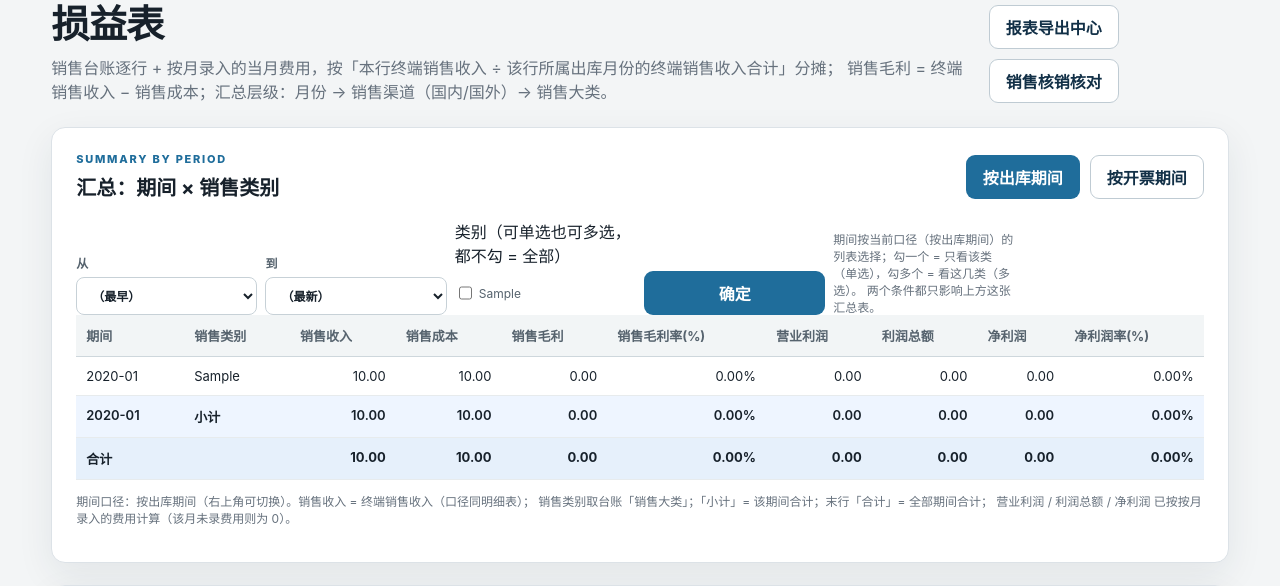
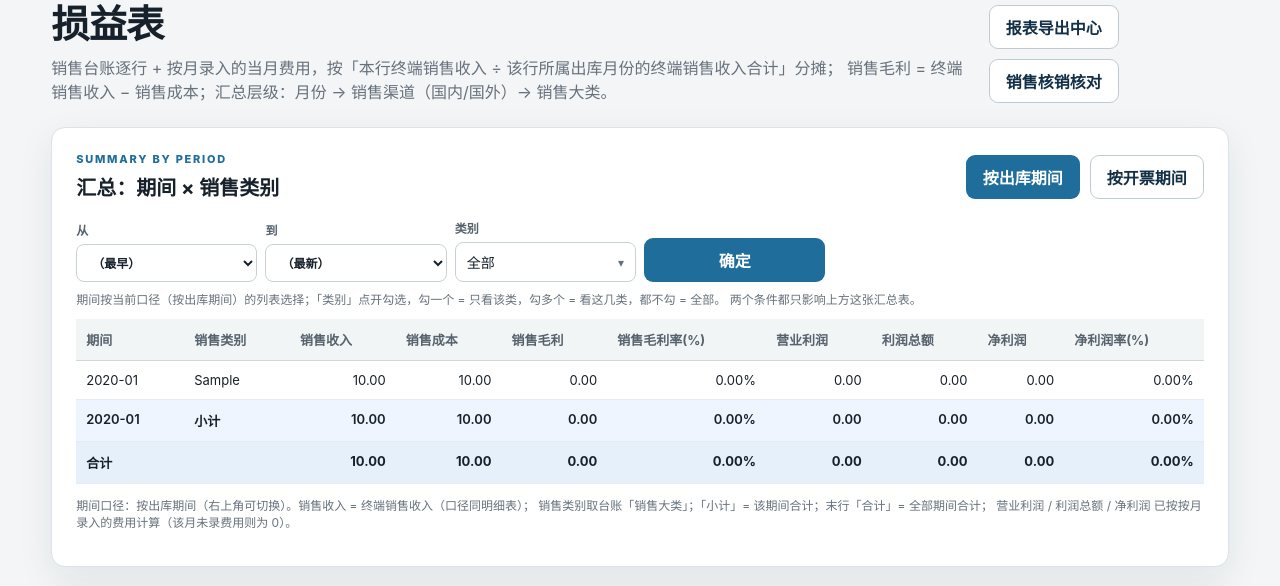
Before and after one commit to clarkwang1980/cost-settlement-platform, a Django app: page /periods/1/profit-statement/ in a window 1280 px wide. Shown: the part 258-844 px from the top of the page. Run offline with Django 5.2, Linux system fonts and the light colour scheme; a user stored in the database is signed in; tables that the repository leaves empty hold one stand-in row (values such as "Sample post"); parts of the project's set-up code (start-up, migrations or seed data) failed here and were passed over.

Commit message:
损益表「类别」筛选改为与期间同款的下拉框（点开是多选项）：一个框、支持多选
- 模板：类别由一排复选框改为一个下拉框（原生 details/summary，收起时只占一格，与「从/到」下拉同一排对齐），
  点开是类别复选项；标题显示「全部」/已选类别（超过 2 项显示「已选 N 项」）；
  修正标签嵌套（div.filter-field + span，避免点标题误勾第一项）；新增点击空白处收起的小脚本
- 样式：app.css 新增 .multi-select / .multi-select-panel / .filter-field，外观复用旁边 select 的边框圆角与聚焦样式；
  base.html 的 app.css 版本参数更新为 20260914-profit-multiselect 以强制刷新缓存
- 参数与后端逻辑不变（cat 可重复，不选=全部、不存在的类别忽略、只影响顶端汇总表）

```diff
--- a/static/settlement/app.css
+++ b/static/settlement/app.css
@@ -275,3 +275,31 @@ td small { margin-top: 3px; color: var(--muted); }
   .expense-breakdown article { border-right: 0; border-bottom: 1px solid var(--line); }
   .expense-breakdown article:last-child { border-bottom: 0; }
 }
+/* 期间/类别筛选：多选下拉（外观与旁边的 select 一致，点开是多选项） */
+.multi-select { position: relative; }
+.multi-select > summary {
+  display: flex; align-items: center; justify-content: space-between; gap: 8px;
+  min-height: 38px; padding: 9px 11px; border: 1px solid #c7d1d7; border-radius: 8px;
+  background: #fff; color: var(--ink); font-size: 14px; font-weight: 400; cursor: pointer;
+  list-style: none; white-space: nowrap; overflow: hidden;
+}
+.multi-select > summary::-webkit-details-marker { display: none; }
+.multi-select > summary::after { content: "\25BE"; color: var(--muted); font-size: 12px; }
+.multi-select[open] > summary { border-color: var(--blue); outline: 3px solid rgba(31,109,155,.14); }
+.multi-select .multi-select-text { overflow: hidden; text-overflow: ellipsis; }
+.multi-select .multi-select-panel {
+  position: absolute; z-index: 30; top: calc(100% + 4px); left: 0; min-width: 100%;
+  padding: 6px; background: #fff; border: 1px solid #bfcbd3; border-radius: 8px;
+  box-shadow: var(--shadow); display: grid; gap: 2px; max-height: 260px; overflow: auto;
+}
+.filter-grid .multi-select .multi-select-panel label {
+  display: flex; align-items: center; gap: 7px; padding: 6px 8px; border-radius: 6px;
+  color: var(--ink); font-size: 13px; font-weight: 400; white-space: nowrap;
+}
+.filter-grid .multi-select .multi-select-panel label:hover { background: var(--blue-soft); }
+.filter-grid .multi-select .multi-select-panel input[type="checkbox"] {
+  width: auto; min-height: auto; margin: 0; padding: 0; accent-color: var(--blue);
+}
+.filter-grid .filter-field { display: grid; gap: 6px; color: #56636e; font-size: 12px; font-weight: 700; }
+.filter-grid .filter-field > span { color: #56636e; font-size: 12px; font-weight: 700; }
+.filter-grid .filter-field .multi-select > summary { font-size: 14px; font-weight: 400; color: var(--ink); }
--- a/templates/base.html
+++ b/templates/base.html
@@ -5,7 +5,7 @@
   <meta charset="utf-8">
   <meta name="viewport" content="width=device-width, initial-scale=1">
   <title>{% block title %}月度成本结算平台{% endblock %}</title>
-  <link rel="stylesheet" href="{% static 'settlement/app.css' %}?v=20260730-production-cost">
+  <link rel="stylesheet" href="{% static 'settlement/app.css' %}?v=20260914-profit-multiselect">
 </head>
 <body>
   <header class="topbar">
--- a/templates/settlement/profit_statement.html
+++ b/templates/settlement/profit_statement.html
@@ -84,25 +84,26 @@
         {% endfor %}
       </select>
     </label>
-    <div>类别（可单选也可多选，都不勾 = 全部）
-      <div style="display:flex;flex-wrap:wrap;gap:6px 14px;margin-top:4px;">
-        {% for item in category_options %}
-        <label style="font-weight:normal;display:inline-flex;align-items:center;gap:4px;">
-          <input type="checkbox" name="cat" value="{{ item.value }}"{% if item.value in selected_categories %} checked{% endif %}>
-          {{ item.label }}
-        </label>
-        {% endfor %}
-      </div>
+    <div class="filter-field">
+      <span>类别</span>
+      <details class="multi-select">
+        <summary><span class="multi-select-text">{% if selected_categories %}{% if selected_categories|length > 2 %}已选 {{ selected_categories|length }} 项{% else %}{{ selected_categories|join:"、" }}{% endif %}{% else %}全部{% endif %}</span></summary>
+        <div class="multi-select-panel">
+          {% for item in category_options %}
+          <label><input type="checkbox" name="cat" value="{{ item.value }}"{% if item.value in selected_categories %} checked{% endif %}> {{ item.label }}</label>
+          {% endfor %}
+        </div>
+      </details>
     </div>
     <button class="button primary" type="submit">确定</button>
     {% if period_from or period_to or selected_categories %}
     <a class="button secondary" href="?basis={{ basis }}">显示全部</a>
     {% endif %}
-    <span class="muted-text">
-      期间按当前口径（{{ category_summary.basis_label }}）的列表选择；勾一个 = 只看该类（单选），勾多个 = 看这几类（多选）。
-      两个条件都只影响上方这张汇总表。
-    </span>
   </form>
+  <p class="muted-text" style="margin-top:8px;">
+    期间按当前口径（{{ category_summary.basis_label }}）的列表选择；「类别」点开勾选，勾一个 = 只看该类，勾多个 = 看这几类，都不勾 = 全部。
+    两个条件都只影响上方这张汇总表。
+  </p>
   {% endif %}
 
   <div class="table-scroll" style="overflow-x:auto;">
@@ -372,3 +373,16 @@
   </ul>
 </section>
 {% endblock %}
+
+{% block extra_js %}
+<script>
+  // 多选下拉：点击空白处收起
+  document.addEventListener("click", function (event) {
+    document.querySelectorAll("details.multi-select[open]").forEach(function (box) {
+      if (!box.contains(event.target)) {
+        box.removeAttribute("open");
+      }
+    });
+  });
+</script>
+{% endblock %}
```
